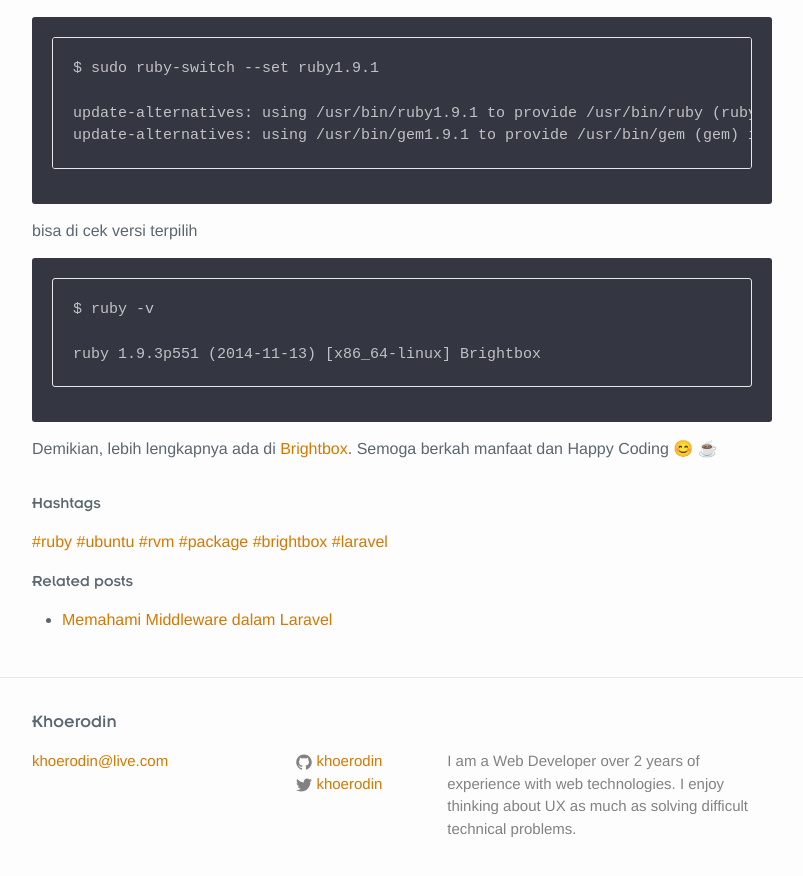
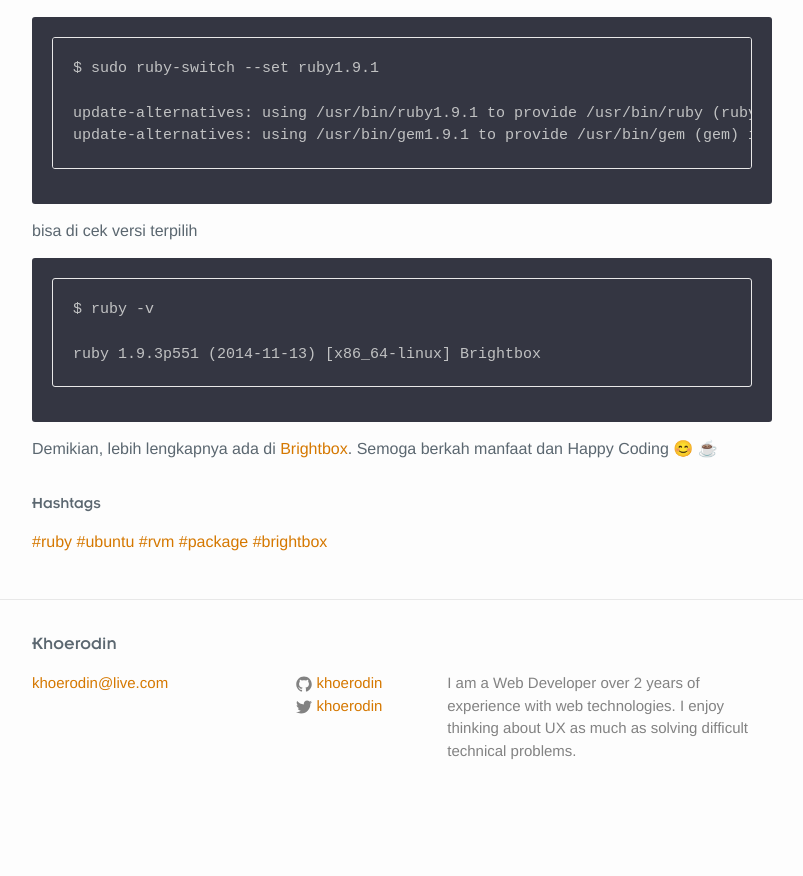
Before and after one commit to khoerodin/khoerodin.github.io, a Jekyll site: the page built from _posts/2016-8-14-install-ruby-2-di-ubuntu-tanpa-rvm.md, in a window 1280 px wide and 900 px high, scrolled down 2611 px. Shown: the top 876 px of the window, without its empty margins (238-1041 px from the left). Built offline with Jekyll 4.4.1, drawn with Linux system fonts in a browser that asks for light colours; nearby versions of some CDN libraries; emoji names are drawn with the system emoji font; comment, search, counter and statistics services are not loaded; after the commit the page ends 3433 px from its top, so only the background shows below that.

Commit message:
ededit hashtags

```diff
--- a/_posts/2016-8-14-install-ruby-2-di-ubuntu-tanpa-rvm.md
+++ b/_posts/2016-8-14-install-ruby-2-di-ubuntu-tanpa-rvm.md
@@ -9,7 +9,6 @@ tags:
   - rvm
   - package
   - brightbox
-  - laravel
 published: true
 ---
 
```
